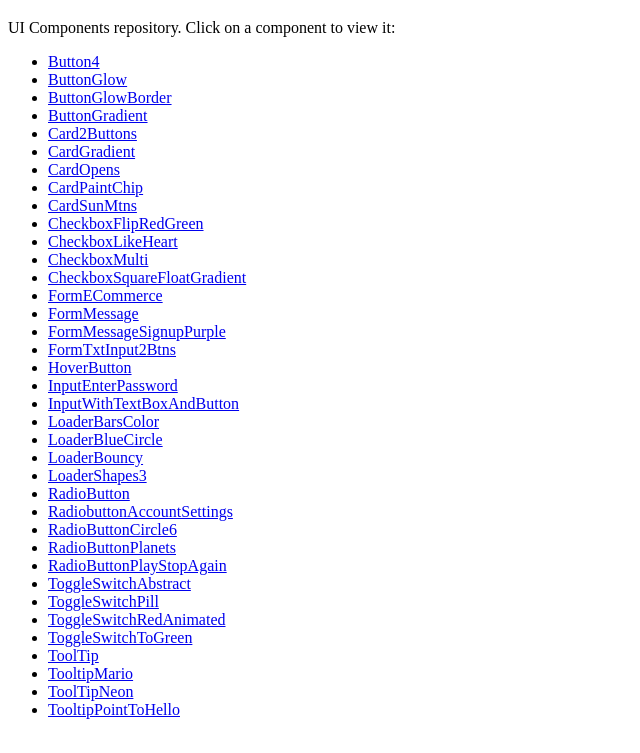
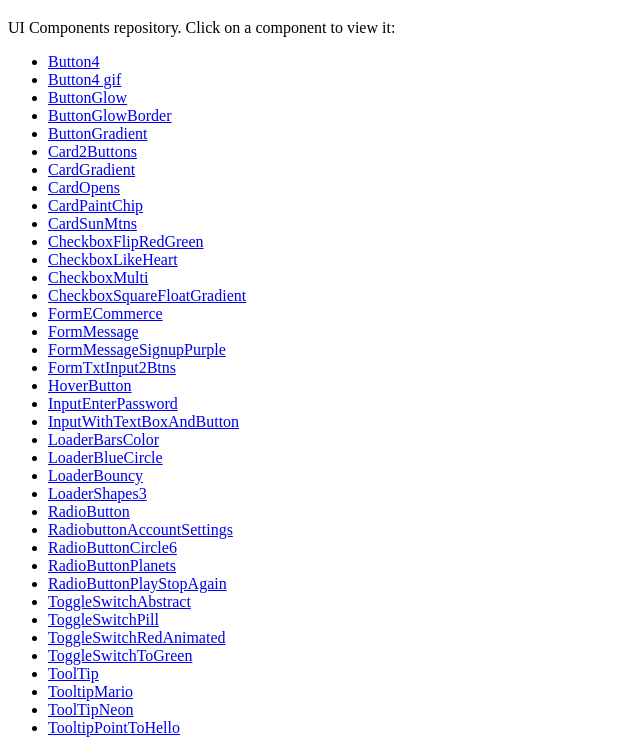
Before and after one commit to cgreenlee/UIComponents, a plain HTML site: page index.html in a window 1280 px wide. Shown: the part 61-814 px from the top of the page, without its empty margins (0-640 px from the left). Drawn offline with Linux system fonts and the light colour scheme.

Commit message:
Updated index.html to include new GIF

```diff
--- a/index.html
+++ b/index.html
@@ -10,6 +10,7 @@
   <p>UI Components repository. Click on a component to view it:</p>
   <ul>
     <li><a href="Button4.html">Button4</a></li>
+	<li><a href="button4_hover_animation_headless.gif">Button4 gif</a></li>
     <li><a href="ButtonGlow.html">ButtonGlow</a></li>
     <li><a href="ButtonGlowBorder.html">ButtonGlowBorder</a></li>
     <li><a href="ButtonGradient.html">ButtonGradient</a></li>
```
